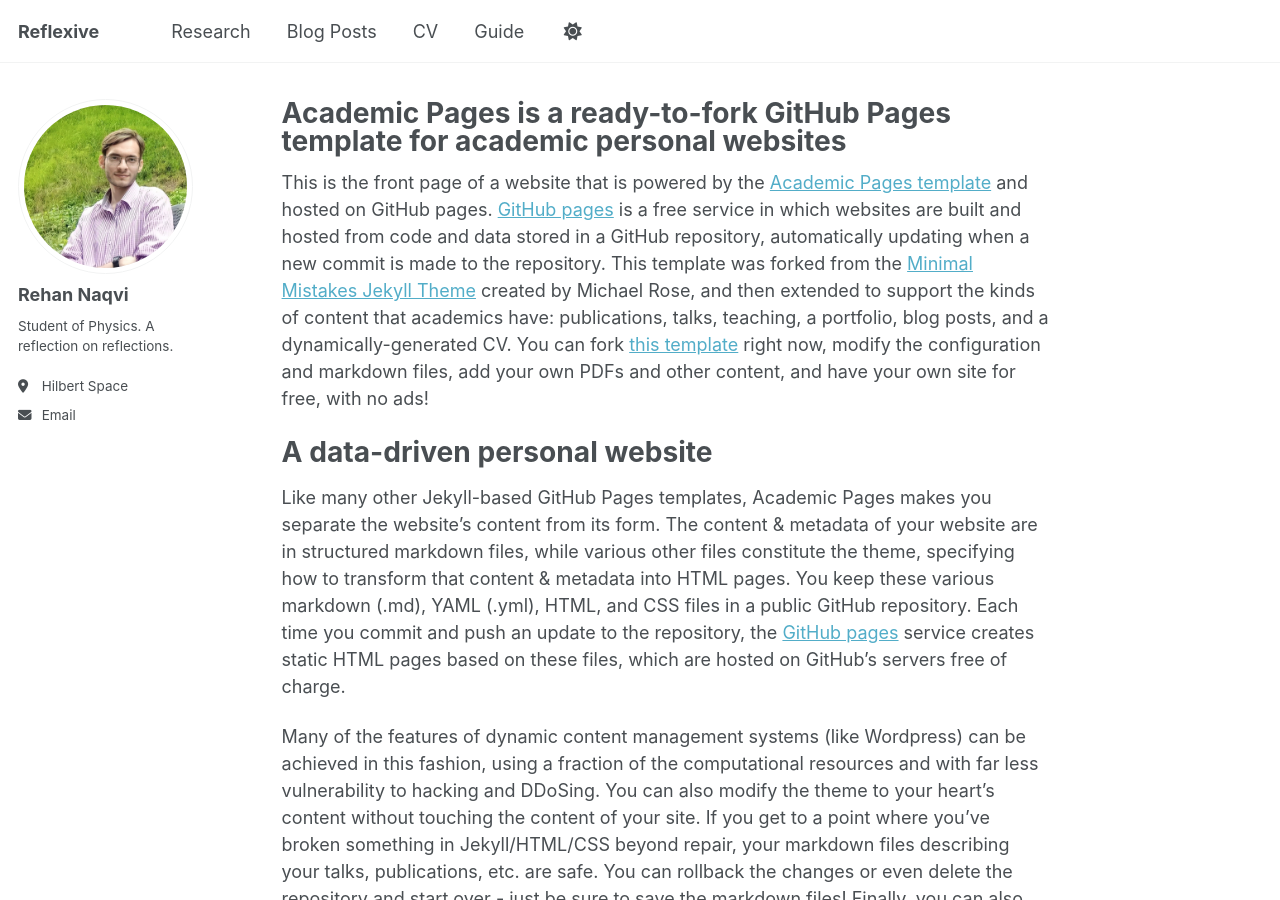
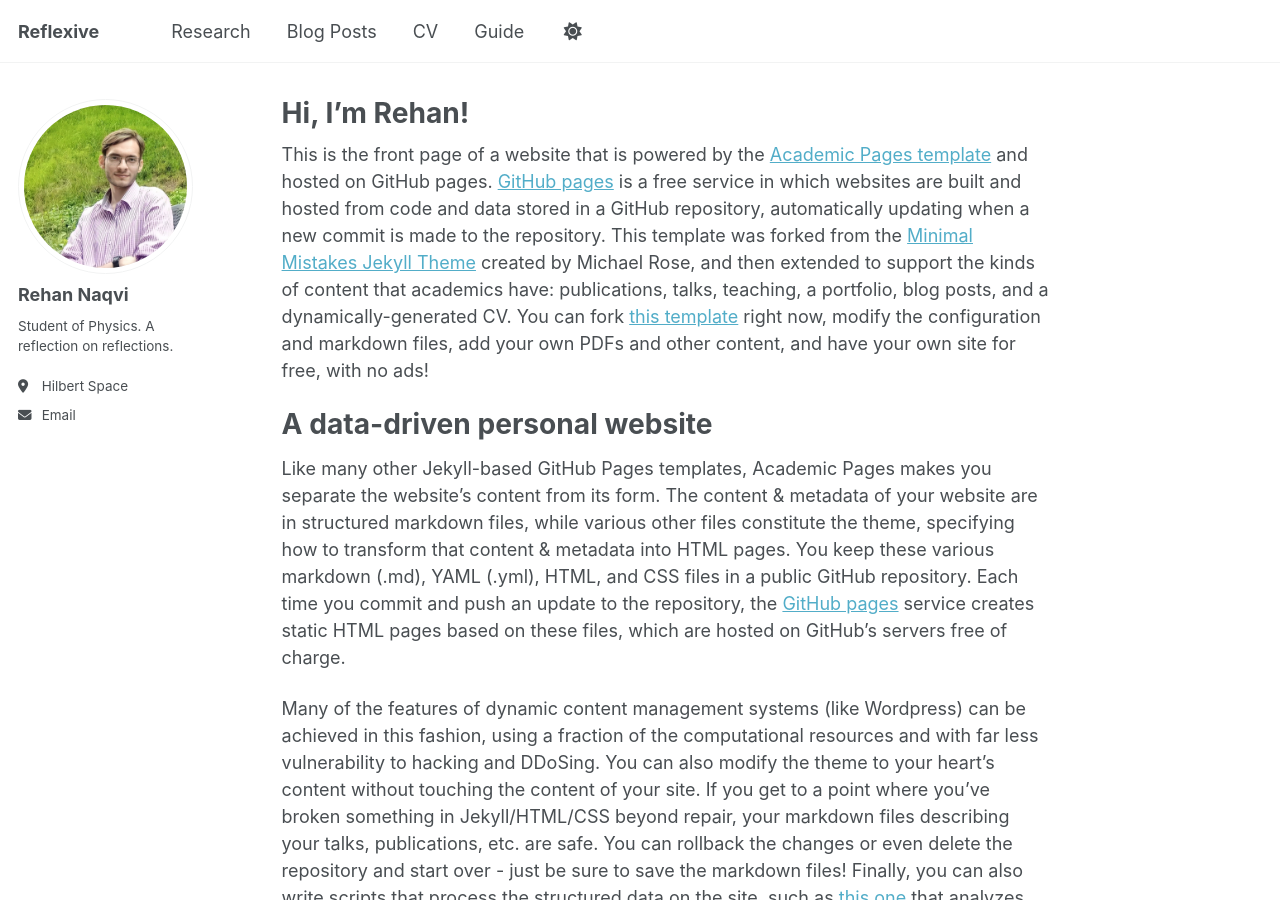
Before and after one commit to rayhannaqvi/rayhannaqvi.github.io, a Jekyll site: the page built from _pages/about.md, in a window 1280 px wide and 900 px high. Built offline with Jekyll 4.4.1, drawn with Linux system fonts in a browser that asks for light colours.

Commit message:
Update about.md

```diff
--- a/_pages/about.md
+++ b/_pages/about.md
@@ -1,6 +1,6 @@
 ---
 permalink: /
-title: "Academic Pages is a ready-to-fork GitHub Pages template for academic personal websites"
+title: "Hi, I'm Rehan!"
 author_profile: true
 redirect_from:
   - /about/
```
